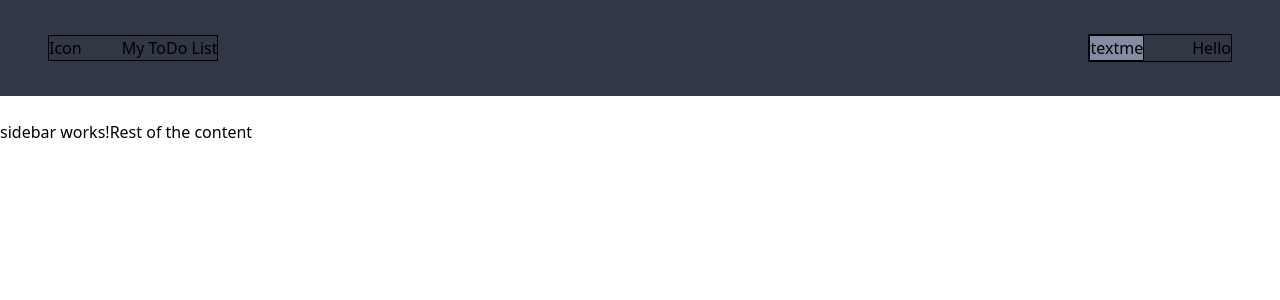
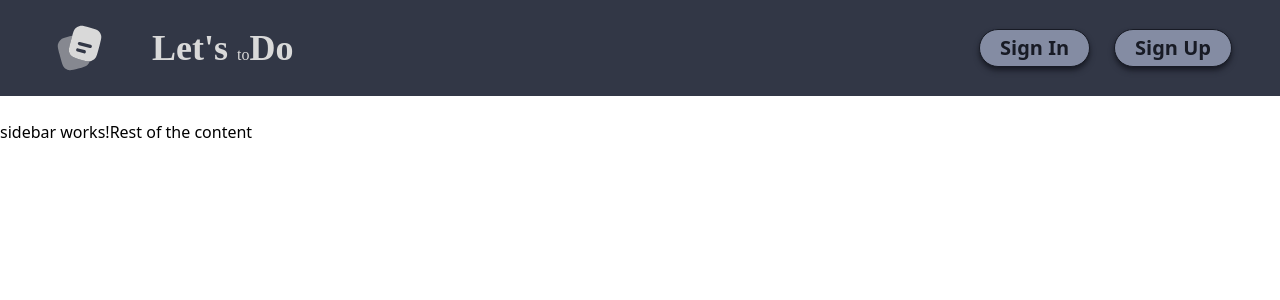
Before and after one commit to camilozer0/notes-front, an Angular app: page /home in a window 1280 px wide. Shown: the top 300 px of the page. Built offline with nearby package versions, Linux system fonts and the light colour scheme.

Commit message:
editando la navbar 1.1

```diff
--- a/angular.json
+++ b/angular.json
@@ -80,7 +80,6 @@
             ],
             "tsConfig": "tsconfig.spec.json",
             "assets": [
-              "src/favicon.ico",
               "src/assets"
             ],
             "styles": [
--- a/src/app/shared/components/navbar/navbar.component.css
+++ b/src/app/shared/components/navbar/navbar.component.css
@@ -0,0 +1,3 @@
+.title {
+  font-family: 'Segoe Print', 'Bradley Hand', Chilanka, TSCu_Comic, casual, cursive; font-weight: 600;
+}
--- a/src/app/shared/components/navbar/navbar.component.html
+++ b/src/app/shared/components/navbar/navbar.component.html
@@ -1,10 +1,10 @@
 <div class="flex flex-row bg-mediumgray justify-between px-12 h-24 place-items-center">
-  <div class="left-title border flex flex-row gap-10">
-    <span>Icon</span>
-    <h1>My ToDo List</h1>
+  <div class="left-title flex flex-row gap-10 place-items-center text-softwhite">
+    <span><img src="../assets/images/icons/main-notes.svg" alt="My notes image" class="w-16"></span>
+    <h1 class="text-4xl title">Let's <span class="text-base font-normal">to</span>Do</h1>
   </div>
-  <div class="signop flex flex-row border gap-12">
-    <button class="border bg-softgray">textme</button>
-    <button>Hello</button>
+  <div class="signop flex flex-row gap-6 text-xl">
+    <button class="border bg-softgray hover:bg-darkgray hover:text-softwhite hover:scale-110 text-darkgray rounded-3xl px-5 font-semibold shadow-md shadow-darkgray py-1">Sign In</button>
+    <button class="border bg-softgray hover:bg-darkgray hover:text-softwhite hover:scale-110 text-darkgray rounded-3xl px-5 font-semibold shadow-md shadow-darkgray py-1">Sign Up</button>
   </div>
 </div>
```
Also changed, not shown: src/assets/images/icons/main-notes.png (added), src/assets/images/icons/main-notes.svg (added).
